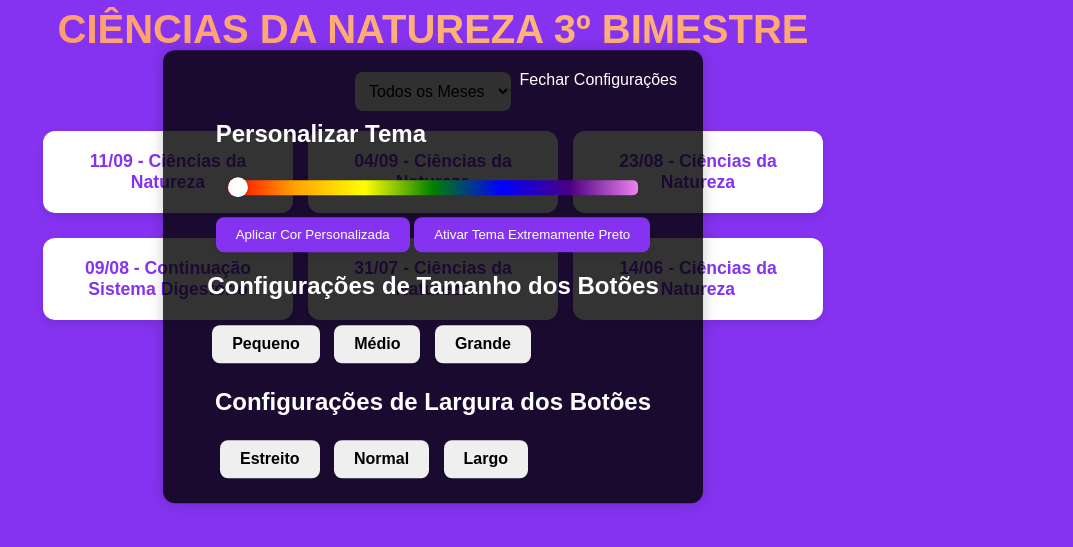
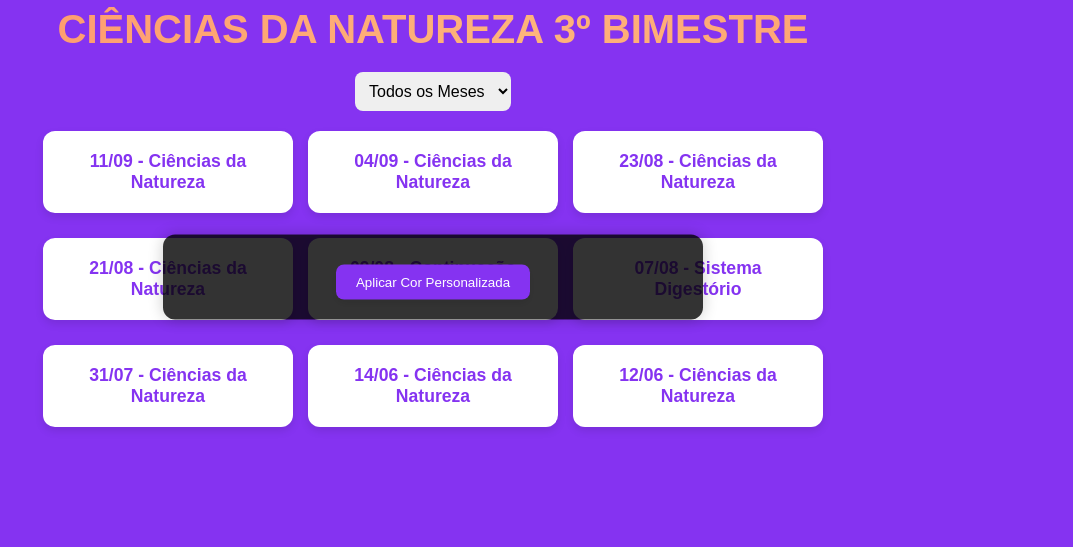
Before and after one commit to StudyTask-ai/CI-NCIAS-DA-NATUREZA-3-BIMESTRE-, a plain HTML site: page index.html in a window 1280 px wide. Both pictures are taken after a click on the picture 1240 px from the left and 40 px from the top of the page. Shown: the part 123-670 px from the top of the page, without its empty margins (207-1280 px from the left). Drawn offline with Linux system fonts and the light colour scheme.

Commit message:
Update index.html

```diff
--- a/index.html
+++ b/index.html
@@ -85,33 +85,6 @@
             justify-content: center;
         }
 
-        .button.small {
-            padding: 10px 20px;
-            font-size: 0.9em;
-        }
-
-        .button.medium {
-            padding: 20px 40px;
-            font-size: 1.1em;
-        }
-
-        .button.large {
-            padding: 30px 60px;
-            font-size: 1.3em;
-        }
-
-        .button.narrow {
-            max-width: 150px;
-        }
-
-        .button.normal {
-            max-width: 250px;
-        }
-
-        .button.wide {
-            max-width: 350px;
-        }
-
         .button img {
             margin-right: 10px;
             width: 30px;
@@ -159,49 +132,6 @@
             max-height: 80vh;
         }
 
-        .color-slider {
-            display: flex;
-            overflow-x: auto;
-            width: 100%;
-            padding: 10px;
-            box-sizing: border-box;
-        }
-
-        .color-slider input[type="range"] {
-            -webkit-appearance: none;
-            width: 100%;
-            height: 15px;
-            background: linear-gradient(to right, red, orange, yellow, green, blue, indigo, violet);
-            border-radius: 5px;
-            outline: none;
-            cursor: pointer;
-            transition: background 0.3s;
-        }
-
-        .color-slider input[type="range"]::-webkit-slider-thumb {
-            -webkit-appearance: none;
-            width: 20px;
-            height: 20px;
-            background: #fff;
-            border-radius: 50%;
-            box-shadow: 0 0 2px rgba(0, 0, 0, 0.5);
-        }
-
-        .close-button {
-            align-self: flex-end;
-            font-size: 1em;
-            color: #fff;
-            background-color: transparent;
-            border: none;
-            cursor: pointer;
-            margin-bottom: 10px;
-        }
-
-        .close-button:hover {
-            color: #ff7e5f;
-            transform: scale(1.1);
-        }
-
         .apply-button {
             margin-top: 10px;
             padding: 10px 20px;
@@ -217,28 +147,6 @@
         .apply-button:hover {
             background-color: #6f29c6;
             transform: translateY(-2px);
-        }
-
-        .theme-button {
-            margin: 5px;
-            border: none;
-            padding: 10px 20px;
-            cursor: pointer;
-            font-size: 1em;
-            font-weight: bold;
-            border-radius: 8px;
-            transition: transform 0.3s, background-color 0.3s;
-            box-shadow: 0 4px 8px rgba(0, 0, 0, 0.1);
-            display: inline-flex;
-            align-items: center;
-            justify-content: center;
-            gap: 10px;
-        }
-
-        .theme-button:hover {
-            transform: translateY(-2px);
-            box-shadow: 0 6px 12px rgba(0, 0, 0, 0.15);
-            background-color: #444;
         }
 
         @media (max-width: 600px) {
@@ -270,23 +178,32 @@
         </select>
 
         <div class="buttons-wrapper">
-            <button class="button medium normal" data-month="09" onclick="window.location.href='https://studytask-ai.github.io/11-09-CI-NCIAS-DA-NATUREZA-/'">
+            <button class="button" data-month="09" onclick="window.location.href='https://studytask-ai.github.io/11-09-CI-NCIAS-DA-NATUREZA-/'">
                 11/09 - Ciências da Natureza
             </button>
-            <button class="button medium normal" data-month="09" onclick="window.location.href='https://sites.google.com/view/cpiadestudytask/0409-ci%C3%AAncias-da-natureza?authuser=0'">
+            <button class="button" data-month="09" onclick="window.location.href='https://sites.google.com/view/cpiadestudytask/0409-ci%C3%AAncias-da-natureza?authuser=0'">
                 04/09 - Ciências da Natureza
             </button>
-            <button class="button medium normal" data-month="08" onclick="window.location.href='https://sites.google.com/view/cpiadestudytask/ci%C3%AAncias-da-natureza-2308-prof-aline?authuser=0'">
+            <button class="button" data-month="08" onclick="window.location.href='https://sites.google.com/view/cpiadestudytask/ci%C3%AAncias-da-natureza-2308-prof-aline?authuser=0'">
                 23/08 - Ciências da Natureza
             </button>
-            <button class="button medium normal" data-month="08" onclick="window.location.href='https://sites.google.com/view/cpiadestudytask/0908-continua%C3%A7%C3%A3o-sistema-digest%C3%B3rio?authuser=0'">
+            <button class="button" data-month="08" onclick="window.location.href='https://sites.google.com/view/cpiadestudytask/2108-ci%C3%AAncias-da-natureza?authuser=0'">
+                21/08 - Ciências da Natureza
+            </button>
+            <button class="button" data-month="08" onclick="window.location.href='https://sites.google.com/view/cpiadestudytask/0908-continua%C3%A7%C3%A3o-sistema-digest%C3%B3rio?authuser=0'">
                 09/08 - Continuação Sistema Digestório
             </button>
-            <button class="button medium normal" data-month="07" onclick="window.location.href='https://sites.google.com/view/cpiadestudytask/ci%C3%AAncias-da-natureza-3107?authuser=0'">
+            <button class="button" data-month="08" onclick="window.location.href='https://sites.google.com/view/cpiadestudytask/0708-sistema-digest%C3%B3rio?authuser=0'">
+                07/08 - Sistema Digestório
+            </button>
+            <button class="button" data-month="07" onclick="window.location.href='https://sites.google.com/view/cpiadestudytask/ci%C3%AAncias-da-natureza-3107?authuser=0'">
                 31/07 - Ciências da Natureza
             </button>
-            <button class="button medium normal" data-month="06" onclick="window.location.href='https://sites.google.com/view/cpiadestudytask/ci%C3%AAncias-da-natureza-140624?authuser=0'">
+            <button class="button" data-month="06" onclick="window.location.href='https://sites.google.com/view/cpiadestudytask/ci%C3%AAncias-da-natureza-140624?authuser=0'">
                 14/06 - Ciências da Natureza
+            </button>
+            <button class="button" data-month="06" onclick="window.location.href='https://sites.google.com/view/cpiadestudytask/1206-ci%C3%AAncias-da-natureza?authuser=0'">
+                12/06 - Ciências da Natureza
             </button>
         </div>
 
@@ -294,104 +211,14 @@
     </div>
 
     <div class="theme-options" id="themeOptions">
-        <button class="close-button" onclick="toggleThemeOptions()">Fechar Configurações</button>
-        <div class="config-section">
-            <h2>Personalizar Tema</h2>
-            <div class="color-slider">
-                <input type="range" min="0" max="360" value="0" id="hueRange">
-            </div>
-            <button class="apply-button" onclick="applyHueColor()">Aplicar Cor Personalizada</button>
-            <button class="apply-button" onclick="activateExtremeBlack()">Ativar Tema Extremamente Preto</button>
-        </div>
-
-        <div class="config-section">
-            <h2>Configurações de Tamanho dos Botões</h2>
-            <button class="theme-button" onclick="setButtonSize('small')">Pequeno</button>
-            <button class="theme-button" onclick="setButtonSize('medium')">Médio</button>
-            <button class="theme-button" onclick="setButtonSize('large')">Grande</button>
-        </div>
-
-        <div class="config-section">
-            <h2>Configurações de Largura dos Botões</h2>
-            <button class="theme-button" onclick="setButtonWidth('narrow')">Estreito</button>
-            <button class="theme-button" onclick="setButtonWidth('normal')">Normal</button>
-            <button class="theme-button" onclick="setButtonWidth('wide')">Largo</button>
-        </div>
+        <button class="apply-button" onclick="applyHueColor()">Aplicar Cor Personalizada</button>
     </div>
 
     <script>
-        const themeOptions = document.getElementById('themeOptions');
-        const hueRange = document.getElementById('hueRange');
-
         function toggleThemeOptions() {
+            const themeOptions = document.getElementById('themeOptions');
             themeOptions.style.display = themeOptions.style.display === 'flex' ? 'none' : 'flex';
             document.body.style.overflow = themeOptions.style.display === 'flex' ? 'hidden' : 'auto';
-        }
-
-        function applyHueColor() {
-            const hueValue = hueRange.value;
-            const bgColor = `hsl(${hueValue}, 100%, 50%)`;
-            const textColor = `hsl(${hueValue}, 100%, 20%)`;
-            setTheme(bgColor, textColor);
-        }
-
-        function activateExtremeBlack() {
-            const buttons = document.querySelectorAll('.button');
-            buttons.forEach(button => {
-                button.style.color = '#8533f1'; // Define a cor do texto dos botões como roxo
-            });
-            setTheme('#000000', '#8533f1'); // Fundo preto e texto roxo
-        }
-
-        function setTheme(bgColor, textColor) {
-            document.body.style.backgroundColor = bgColor;
-            document.body.style.color = textColor;
-            const buttons = document.querySelectorAll('.button');
-            buttons.forEach(button => {
-                button.style.backgroundColor = '#ffffff';
-                button.style.color = textColor;
-            });
-            localStorage.setItem('theme', JSON.stringify({ bgColor, textColor }));
-        }
-
-        function setButtonSize(size) {
-            const buttons = document.querySelectorAll('.button');
-            buttons.forEach(button => {
-                button.classList.remove('small', 'medium', 'large');
-                button.classList.add(size);
-            });
-            localStorage.setItem('buttonSize', size);
-        }
-
-        function setButtonWidth(width) {
-            const buttons = document.querySelectorAll('.button');
-            buttons.forEach(button => {
-                button.classList.remove('narrow', 'normal', 'wide');
-                button.classList.add(width);
-            });
-            localStorage.setItem('buttonWidth', width);
-        }
-
-        function applyStoredTheme() {
-            const storedTheme = localStorage.getItem('theme');
-            if (storedTheme) {
-                const { bgColor, textColor } = JSON.parse(storedTheme);
-                setTheme(bgColor, textColor);
-            }
-        }
-
-        function applyStoredButtonSize() {
-            const storedSize = localStorage.getItem('buttonSize');
-            if (storedSize) {
-                setButtonSize(storedSize);
-            }
-        }
-
-        function applyStoredButtonWidth() {
-            const storedWidth = localStorage.getItem('buttonWidth');
-            if (storedWidth) {
-                setButtonWidth(storedWidth);
-            }
         }
 
         function filterByMonth(month) {
@@ -404,12 +231,6 @@
                 }
             });
         }
-
-        window.onload = () => {
-            applyStoredTheme();
-            applyStoredButtonSize();
-            applyStoredButtonWidth();
-        };
     </script>
 </body>
 </html>
```
